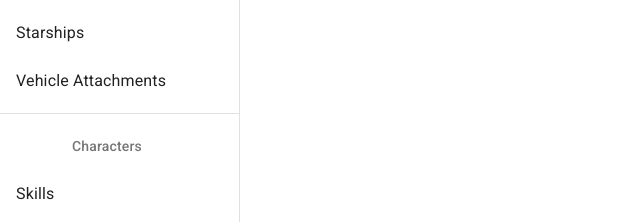
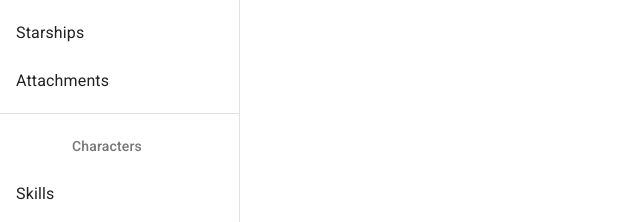
Before and after one commit to duffn/theouterrim, a Gatsby site: page / in a window 1280 px wide. Shown: the part 578-800 px from the top of the page, 0-640 px from the left. Built offline with nearby package versions, Linux system fonts and the light colour scheme; Gatsby itself is replaced by a stand-in of ours.

Commit message:
Update vehicle attachments name in menu

```diff
--- a/src/components/listItems.js
+++ b/src/components/listItems.js
@@ -45,7 +45,7 @@ export const transportationListItems = (
       <ListItemText primary="Starships" />
     </ListItem>
     <ListItem button component={Link} to="/vehicle-attachments">
-      <ListItemText primary="Vehicle Attachments" />
+      <ListItemText primary="Attachments" />
     </ListItem>
   </div>
 )
```
